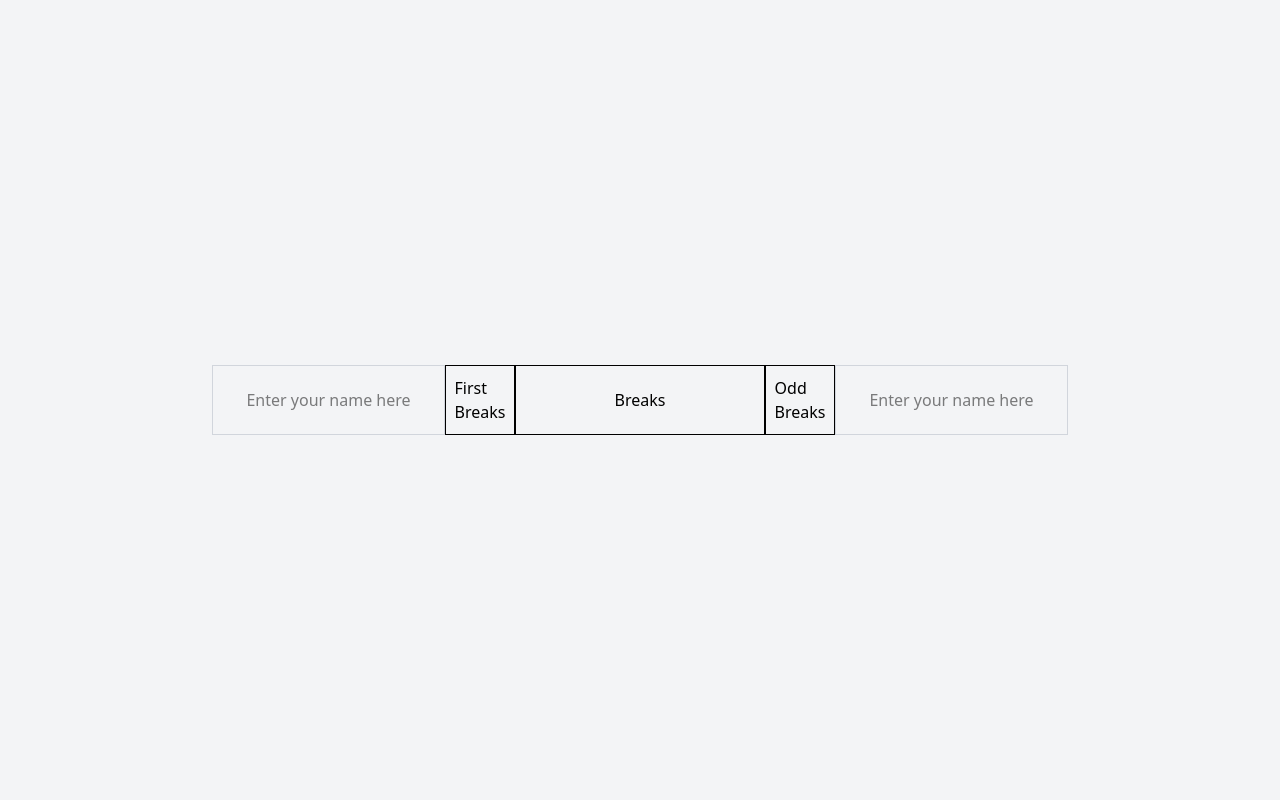
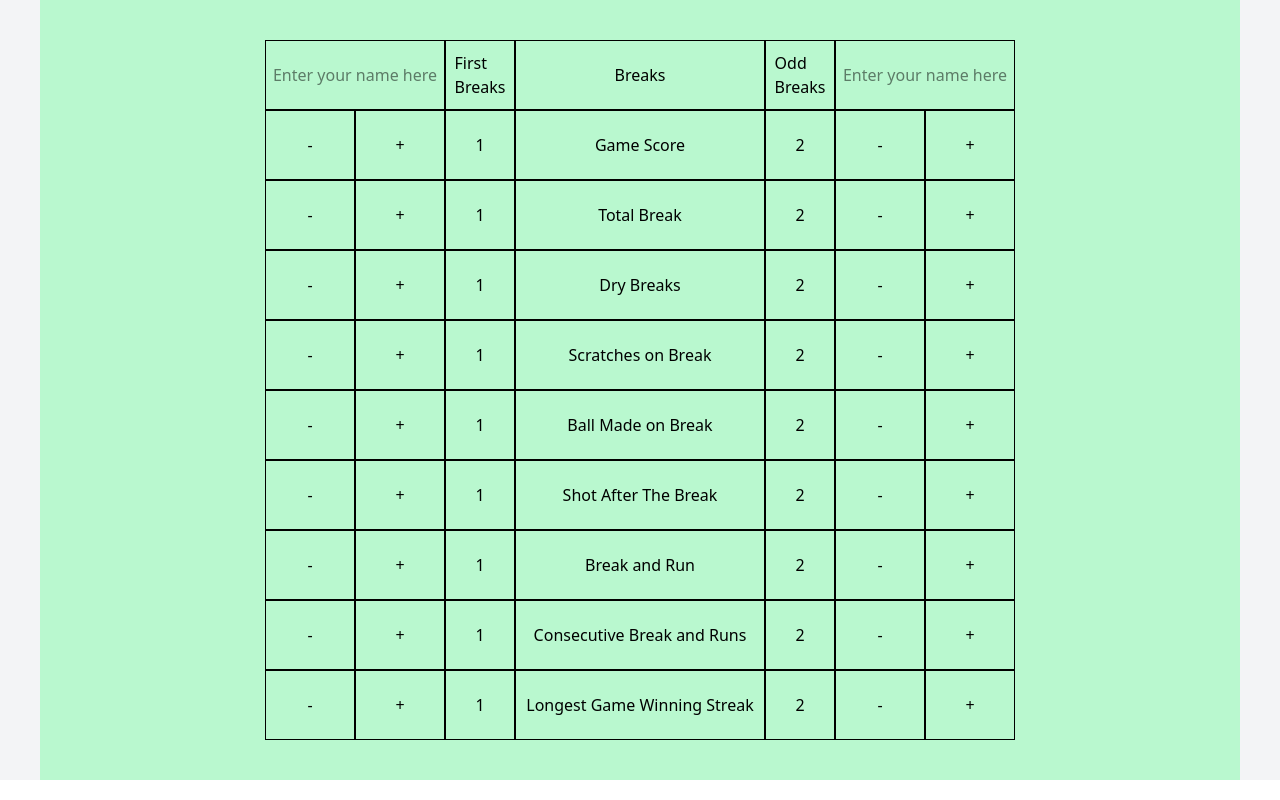
Before and after one commit to riomaemoto/accu_stat2.0, a Next.js app: page / in a window 1280 px wide. Built offline with nearby package versions, Linux system fonts and the light colour scheme.

Commit message:
aligned all the boxes for each row and made type  RowboxProps

```diff
--- /dev/null
+++ b/src/app/components/rowbox.tsx
@@ -0,0 +1,35 @@
+type RowboxProps = {
+  leftNumber: number;
+  rightNumber: number;
+  boxTitle: string;
+};
+
+export const Rowbox = ({ leftNumber, rightNumber, boxTitle }: RowboxProps) => {
+  return (
+    <div className="flex">
+      <button className="border border-solid w-[90px] h-[70px] flex items-center justify-center">
+        -
+      </button>
+      <button className="border border-solid w-[90px] h-[70px] flex items-center justify-center">
+        +
+      </button>
+
+      <div className="border border-solid w-[70px] h-[70px] flex items-center justify-center">
+        {leftNumber}
+      </div>
+      <div className="border border-solid w-[250px] h-[70px] flex items-center justify-center">
+        {boxTitle}
+      </div>
+
+      <div className="border border-solid w-[70px] h-[70px] flex items-center justify-center">
+        {rightNumber}
+      </div>
+      <button className="border border-solid w-[90px] h-[70px] flex items-center justify-center">
+        -
+      </button>
+      <button className="border border-solid w-[90px] h-[70px] flex items-center justify-center">
+        +
+      </button>
+    </div>
+  );
+};
--- /dev/null
+++ b/src/app/components/toprow.tsx
@@ -0,0 +1,33 @@
+export const Toprow = () => {
+  return (
+    <div className="w-full">
+      <div className="w-full max-w-[1200px] flex flex-row  items-center justify-center">
+        <input
+          className="w-[180px] h-[70px] border-[1px] border-solid text-center"
+          placeholder="Enter your name here"
+          type="text"
+        />
+
+        <div className="border border-solid w-[70px] h-[70px] flex items-center justify-center">
+          First
+          <br />
+          Breaks
+        </div>
+        <div className="border border-solid w-[250px] h-[70px] flex items-center justify-center">
+          Breaks
+        </div>
+
+        <div className="border border-solid w-[70px] h-[70px] flex items-center justify-center">
+          Odd
+          <br />
+          Breaks
+        </div>
+        <input
+          className="w-[180px] h-[70px] border-[1px] border-solid text-center"
+          placeholder="Enter your name here"
+          type="text"
+        />
+      </div>
+    </div>
+  );
+};
--- a/src/app/globals.css
+++ b/src/app/globals.css
@@ -20,7 +20,5 @@
 }
 
 body {
-  background: var(--background);
-  color: var(--foreground);
-  font-family: Arial, Helvetica, sans-serif;
+  box-sizing: border-box;
 } */
--- a/src/app/page.tsx
+++ b/src/app/page.tsx
@@ -1,33 +1,32 @@
 import Image from "next/image";
+import { Toprow } from "./components/toprow";
+import { Rowbox } from "./components/rowbox";
 
 export default function Home() {
   return (
-    <div className="w-full h-screen flex flex-col items-center justify-center bg-gray-100">
-      <div className="flex">
-        <input
-          className="w-200px h-20px border border-gray-300 text-center"
-          placeholder="Enter your name here"
-          type="text"
+    <div className="w-full flex flex-col items-center justify-center bg-gray-100">
+      <div className="w-full max-w-[1200px] flex flex-col items-center justify-center p-10 bg-green-200">
+        <Toprow />
+        <Rowbox leftNumber={1} rightNumber={2} boxTitle="Game Score" />
+        <Rowbox leftNumber={1} rightNumber={2} boxTitle="Total Break" />
+        <Rowbox leftNumber={1} rightNumber={2} boxTitle="Dry Breaks" />
+        <Rowbox leftNumber={1} rightNumber={2} boxTitle="Scratches on Break" />
+        <Rowbox leftNumber={1} rightNumber={2} boxTitle="Ball Made on Break" />
+        <Rowbox
+          leftNumber={1}
+          rightNumber={2}
+          boxTitle="Shot After The Break"
         />
-
-        <div className="border border-solid w-[70px] h-[70px] flex items-center justify-center">
-          First
-          <br />
-          Breaks
-        </div>
-        <div className="border border-solid w-[250px] h-[70px] flex items-center justify-center">
-          Breaks
-        </div>
-
-        <div className="border border-solid w-[70px] h-[70px] flex items-center justify-center">
-          Odd
-          <br />
-          Breaks
-        </div>
-        <input
-          className="w-200px h-20px border border-gray-300 text-center"
-          placeholder="Enter your name here"
-          type="text"
+        <Rowbox leftNumber={1} rightNumber={2} boxTitle="Break and Run" />
+        <Rowbox
+          leftNumber={1}
+          rightNumber={2}
+          boxTitle="Consecutive Break and Runs"
+        />
+        <Rowbox
+          leftNumber={1}
+          rightNumber={2}
+          boxTitle="Longest Game Winning Streak"
         />
       </div>
     </div>
```
